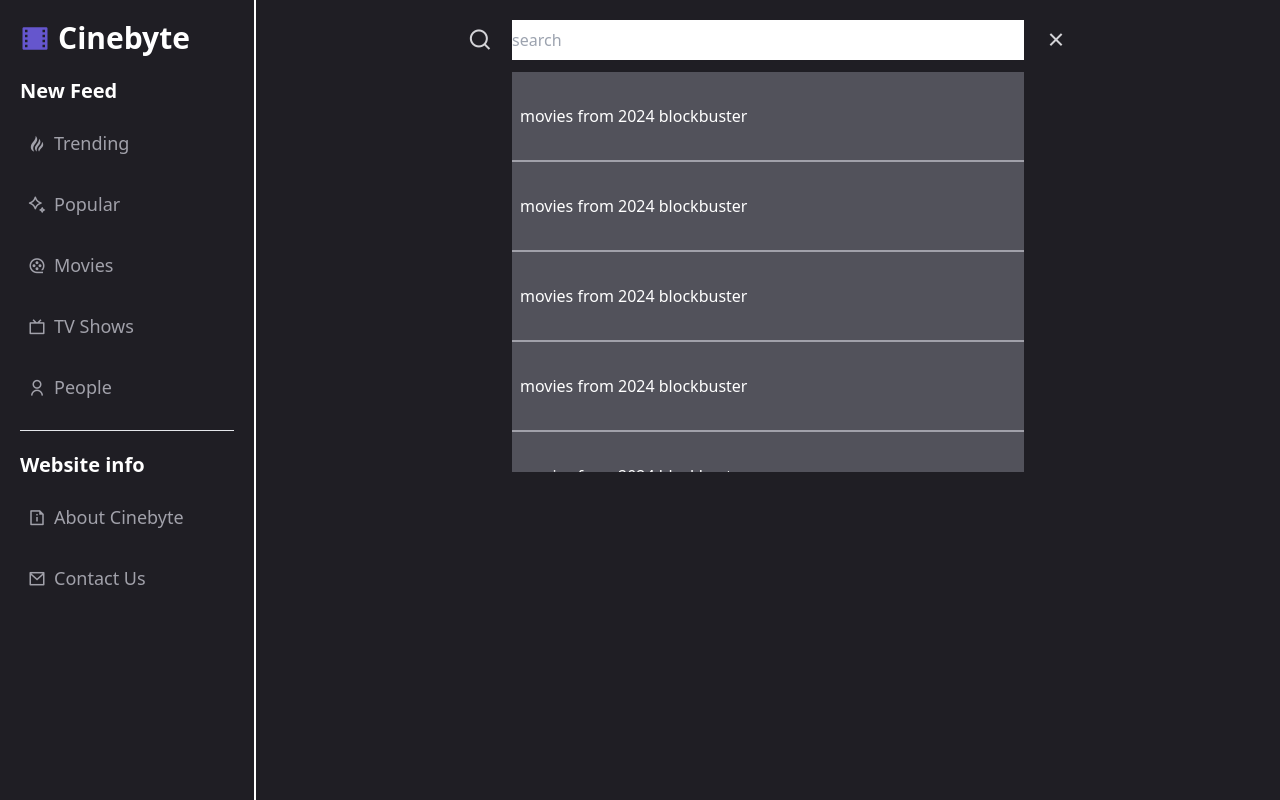
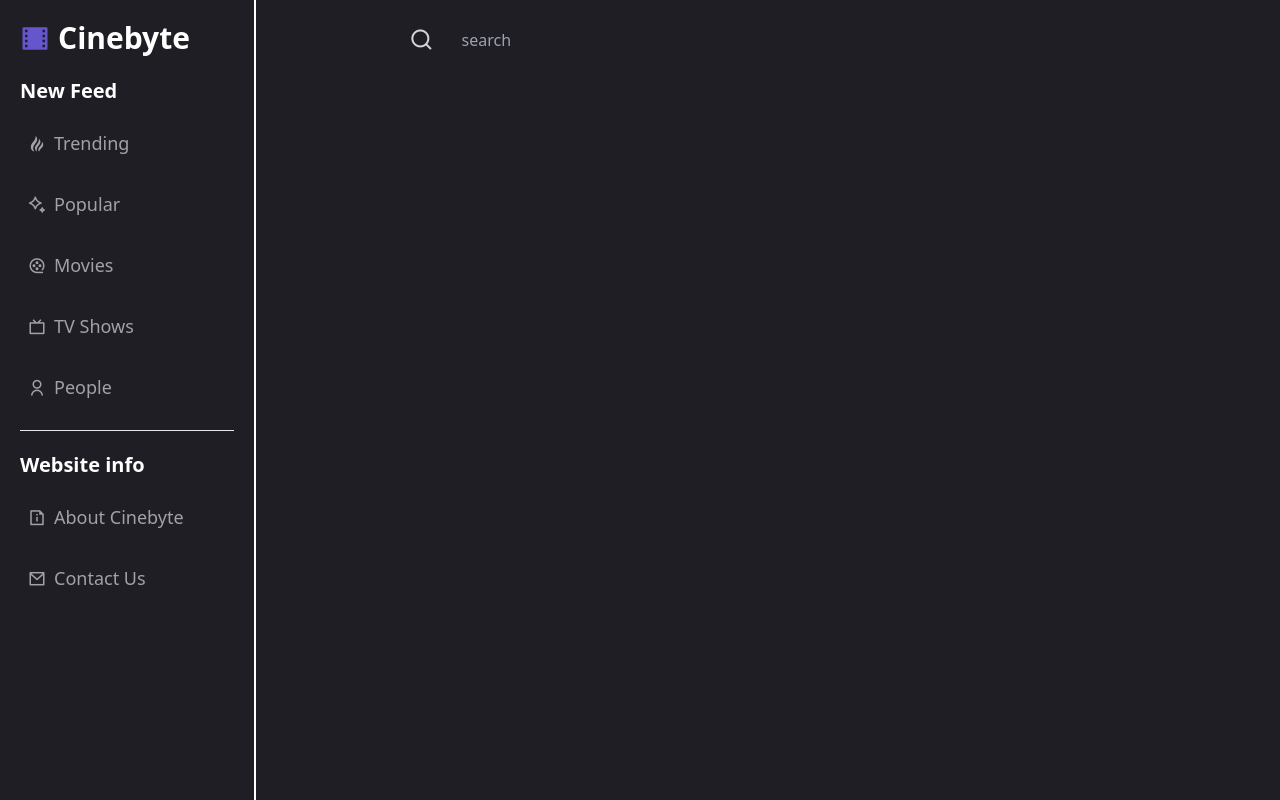
Before and after one commit to AkHiL667/CineByte, a React (Vite) app: page / in a window 1280 px wide. Built offline with nearby package versions, Linux system fonts and the light colour scheme.

Commit message:
Topnav ui complete

```diff
--- a/src/components/templets/Sidebar.jsx
+++ b/src/components/templets/Sidebar.jsx
@@ -6,29 +6,29 @@ function Sidebar() {
     <>
       <div className="w-[20%] h-full border-r-2 border-white p-5">
         <div className="text-3xl">
-          <i class="ri-film-fill mr-2 text-[#6556CD]"></i>
+          <i className="ri-film-fill mr-2 text-[#6556CD]"></i>
           <span className="text-white font-bold ">Cinebyte</span>
         </div>
         <nav className="flex flex-col gap-4 ">
           <h1 className="text-white text-xl font-semibold mt-5">New Feed</h1>
           <Link className="hover:bg-[#6556CD] text-lg hover:text-white text-zinc-400 px-2 py-2 rounded-md duration-200">
-          <i class="ri-blaze-fill mr-2"></i>
+            <i className="ri-blaze-fill mr-2"></i>
             Trending
           </Link>
           <Link className="hover:bg-[#6556CD] text-lg hover:text-white text-zinc-400 px-2 py-2 rounded-md duration-200">
-          <i class="ri-bard-line mr-2"></i>
+            <i className="ri-bard-line mr-2"></i>
             Popular
           </Link>
           <Link className="hover:bg-[#6556CD] text-lg hover:text-white text-zinc-400 px-2 py-2 rounded-md duration-200">
-          <i class="ri-movie-2-line mr-2"></i>
+            <i className="ri-movie-2-line mr-2"></i>
             Movies
           </Link>
           <Link className="hover:bg-[#6556CD] text-lg hover:text-white text-zinc-400 px-2 py-2 rounded-md duration-200">
-          <i class="ri-tv-line mr-2"></i>
+            <i className="ri-tv-line mr-2"></i>
             TV Shows
           </Link>
           <Link className="hover:bg-[#6556CD] text-lg hover:text-white text-zinc-400 px-2 py-2 rounded-md duration-200">
-          <i class="ri-user-line mr-2"></i>
+            <i className="ri-user-line mr-2"></i>
             People
           </Link>
         </nav>
@@ -36,11 +36,11 @@ function Sidebar() {
         <nav className="flex flex-col gap-4 ">
           <h1 className="text-white text-xl font-semibold mt-5">Website info</h1>
           <Link className="hover:bg-[#6556CD] text-lg hover:text-white text-zinc-400 px-2 py-2 rounded-md duration-200">
-          <i class="ri-file-info-line mr-2"></i>
+            <i className="ri-file-info-line mr-2"></i>
             About Cinebyte
           </Link>
           <Link className="hover:bg-[#6556CD] text-lg hover:text-white text-zinc-400 px-2 py-2 rounded-md duration-200">
-          <i class="ri-mail-line mr-2"></i>
+            <i className="ri-mail-line mr-2"></i>
             Contact Us
           </Link>
         </nav>
--- a/src/components/templets/Topnav.jsx
+++ b/src/components/templets/Topnav.jsx
@@ -1,49 +1,29 @@
-import React from 'react'
-import { Link } from 'react-router-dom'
+import React, { useState } from "react";
+import { Link } from "react-router-dom";
 
 function Topnav() {
+  const [search, setSearch] = useState("");
+  console.log(search);
   return (
-    <div className=' relative w-100% h-[10vh] flex justify-center items-center '>
-      <i class="ri-search-line text-zinc-300 text-2xl"></i>
-       <input type="text" placeholder='search' className='outline-none border-none py-2 mx-5 text-white w-[50%]' />
-       <i class="text-zinc-300 text-2xl ri-close-line"></i>
-       <div className=' w-[50%] h-[50vh] absolute overflow-auto top-[90%]'>
-        <Link className='inline-block border-b-2 border-zinc-400 text-white  bg-zinc-600 py-8 flex justify-start items-center px-2 w-full'>
-        <img src="" alt="" />
-        <span>movies from 2024 blockbuster</span>
-        </Link>
-        <Link className='inline-block border-b-2 border-zinc-400 text-white  bg-zinc-600 py-8 flex justify-start items-center px-2 w-full'>
-        <img src="" alt="" />
-        <span>movies from 2024 blockbuster</span>
-        </Link>
-        <Link className='inline-block border-b-2 border-zinc-400 text-white  bg-zinc-600 py-8 flex justify-start items-center px-2 w-full'>
-        <img src="" alt="" />
-        <span>movies from 2024 blockbuster</span>
-        </Link>
-        <Link className='inline-block border-b-2 border-zinc-400 text-white  bg-zinc-600 py-8 flex justify-start items-center px-2 w-full'>
-        <img src="" alt="" />
-        <span>movies from 2024 blockbuster</span>
-        </Link>
-        <Link className='inline-block border-b-2 border-zinc-400 text-white  bg-zinc-600 py-8 flex justify-start items-center px-2 w-full'>
-        <img src="" alt="" />
-        <span>movies from 2024 blockbuster</span>
-        </Link>
-        <Link className='inline-block border-b-2 border-zinc-400 text-white  bg-zinc-600 py-8 flex justify-start items-center px-2 w-full'>
-        <img src="" alt="" />
-        <span>movies from 2024 blockbuster</span>
-        </Link>
-        <Link className='inline-block border-b-2 border-zinc-400 text-white  bg-zinc-600 py-8 flex justify-start items-center px-2 w-full'>
-        <img src="" alt="" />
-        <span>movies from 2024 blockbuster</span>
-        </Link>
-        <Link className='inline-block border-b-2 border-zinc-400 text-white  bg-zinc-600 py-8 flex justify-start items-center px-2 w-full'>
-        <img src="" alt="" />
-        <span>movies from 2024 blockbuster</span>
-        </Link>
+    <div className="relative w-100% h-[10vh] flex justify-start ml-[15%] items-center">
+      <i className="ri-search-line text-zinc-300  text-2xl"></i>
+      <input
+        onChange={(e) =>setSearch(e.target.value)}
+        value={search}
+        type="text"
+        placeholder="search"
+        className="outline-none bg-transparent px-2 border-none py-2 mx-5 text-white w-[50%]"
+      />
+      {search.length > 0 && <i onClick={()=>setSearch('')} className="text-zinc-300 text-2xl ri-close-line"></i> }
 
-       </div>
+      <div className="w-[50%] max-h-[50vh] absolute overflow-auto top-[90%]">
+        {/* <Link className="inline-block border-b-2 rounded-md hover:bg-zinc-700 border-zinc-400 text-white bg-zinc-600 py-8 flex justify-start items-center px-2 w-full">
+          <img src={null} alt="movie poster" />
+          <span>movies from 2024 blockbuster</span>
+        </Link> */}
+      </div>
     </div>
-  )
+  );
 }
 
-export default Topnav
+export default Topnav;
```
